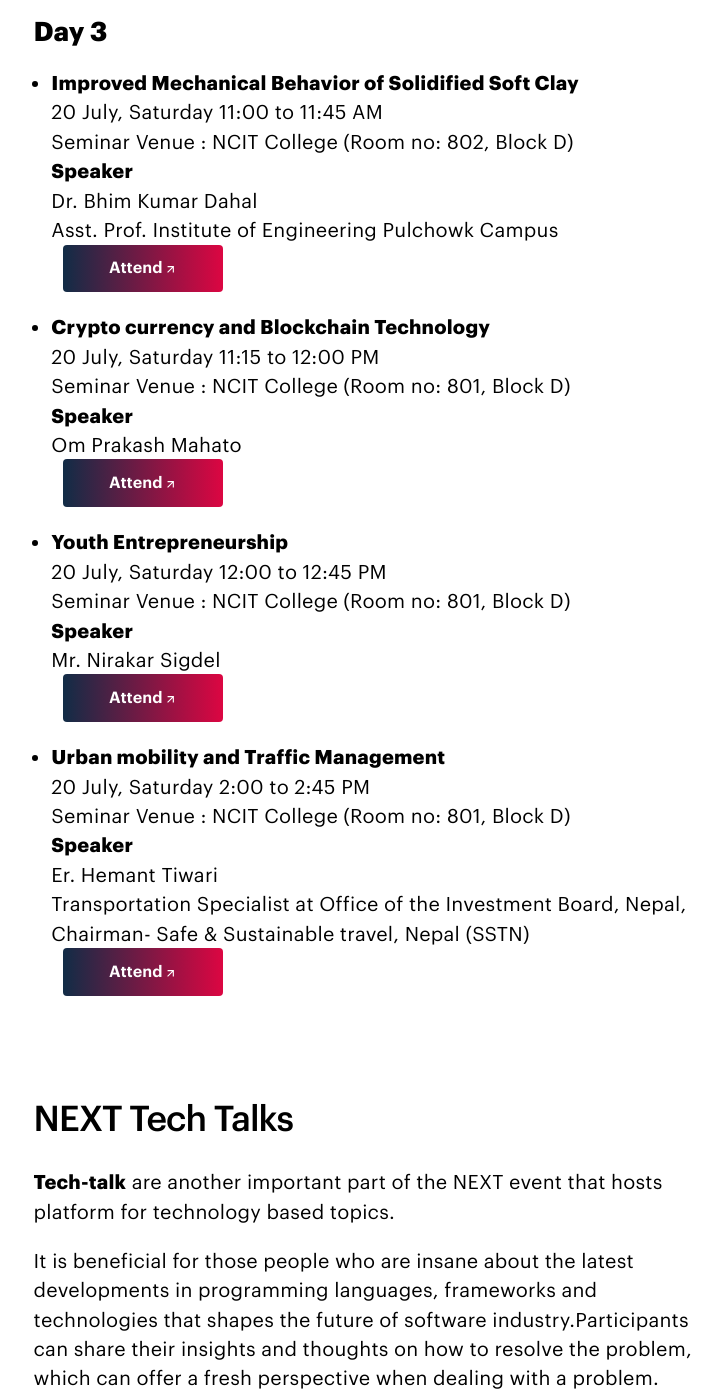
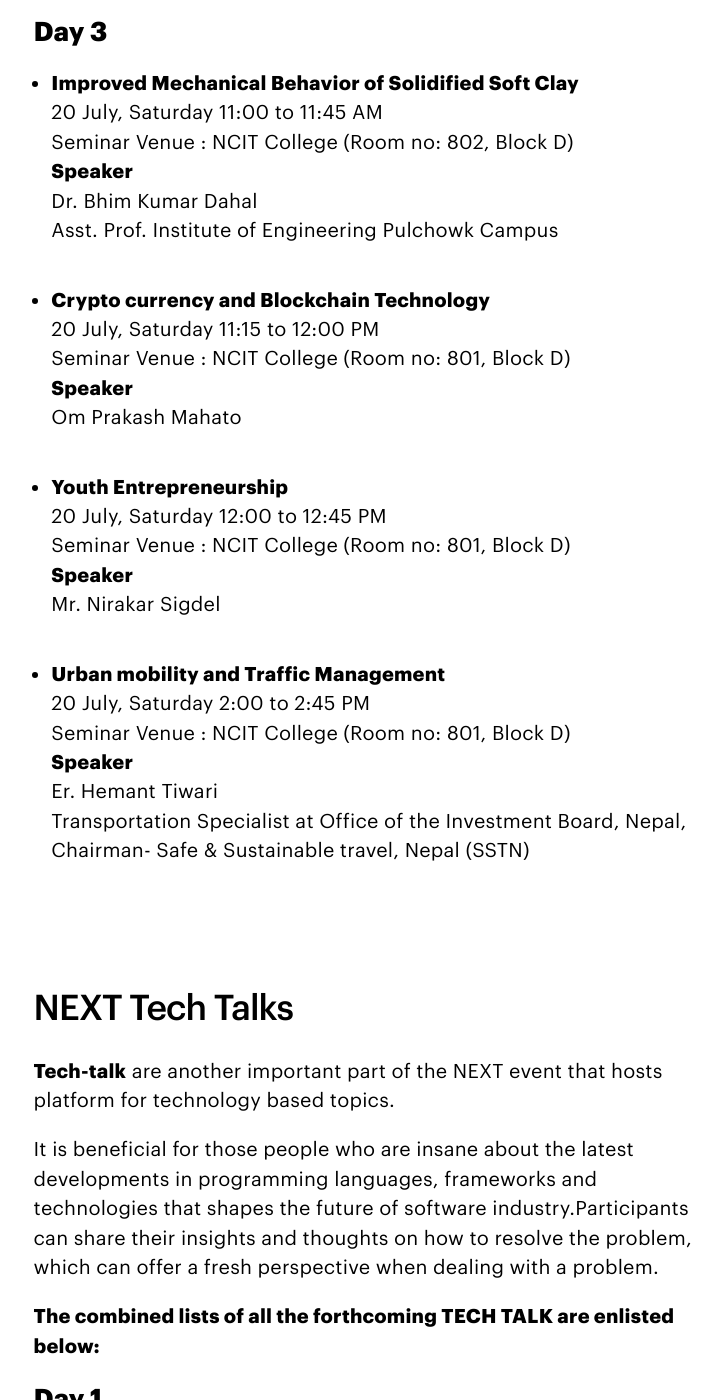
Before and after one commit to MegaMind98/dev, a Jekyll site: the page built from session.html, in a window 1280 px wide and 1400 px high, scrolled down 4320 px. Shown: the whole window, without its empty margins (268-989 px from the left). Built offline with Jekyll 4.4.1, drawn with Linux system fonts in a browser that asks for light colours.

Commit message:
Removes google-form link from remaining sessions

```diff
--- a/session.html
+++ b/session.html
@@ -214,7 +214,7 @@ permalink: /session/
             Dr. Bhim Kumar Dahal<br/>
             Asst. Prof. Institute of Engineering Pulchowk Campus<br/>
             </li>
-            <a href="https://docs.google.com/forms/d/e/1FAIpQLSeZBrKEGedAsLVDJqYGgbQWcbOO3axc7ELGaQbSahGHcl3Ulw/viewform?usp=sf_link" class="c-button c-button--margin c-button--gradient u-type-menu-text c-link--outbound" target="_blank">Attend</a>
+
             <br/>
             <br/>
 
@@ -226,7 +226,7 @@ permalink: /session/
             <strong>Speaker</strong><br/>
             Om Prakash Mahato<br/>
             </li>
-            <a href="https://docs.google.com/forms/d/e/1FAIpQLSdHM4zqeYoaoCoYHlXKzy9TZZNaChYVdeOAjtW2B2j3Xf9PWg/viewform?usp=sf_link" class="c-button c-button--margin c-button--gradient u-type-menu-text c-link--outbound" target="_blank">Attend</a>
+
             <br/>
             <br/>
 
@@ -240,7 +240,7 @@ permalink: /session/
             Mr. Nirakar Sigdel<br/>
 
             </li>
-            <a href="https://docs.google.com/forms/d/e/1FAIpQLSeVkb-NDt9V0qF--T0lgoqnC0VZgWdjLqrOkY7yL-P6b5mkqw/viewform?usp=sf_link" class="c-button c-button--margin c-button--gradient u-type-menu-text c-link--outbound" target="_blank">Attend</a>
+
             <br/>
             <br/>
 
@@ -252,7 +252,7 @@ permalink: /session/
             Er. Hemant Tiwari<br/>
             Transportation Specialist at Office of the Investment Board, Nepal, Chairman- Safe & Sustainable travel, Nepal (SSTN)<br/>
             </li>
-            <a href="https://docs.google.com/forms/d/e/1FAIpQLSeEeUKYrBp6LTAfcVcXHmovde_SxxwecTdgKBCDH3zlhnjDBQ/viewform?usp=sf_link" class="c-button c-button--margin c-button--gradient u-type-menu-text c-link--outbound" target="_blank">Attend</a>
+
             <br/>
             <br/>
 
@@ -357,7 +357,7 @@ permalink: /session/
             <strong>Speaker</strong><br/>
             Er. Surit Aryal<br/>
             </li>
-            <a href="https://docs.google.com/forms/d/e/1FAIpQLSc8hcEEy94LRK0vOZjQx9JlpFlqeOpSTB36yVbFUCjpHdP0HQ/viewform?usp=sf_link" class="c-button c-button--margin c-button--gradient u-type-menu-text c-link--outbound" target="_blank">Attend</a>
+
             <br/>
             <br/>
 
@@ -370,7 +370,7 @@ permalink: /session/
             Prakash Upreti<br/>
             Social Media Entrepreneur<br/>
             </li>
-            <a href="https://docs.google.com/forms/d/e/1FAIpQLSdqNqwLWtOIz3MvH6s3gf4irOX2QhPdGKI8PVoAQwOoBBFesA/viewform?usp=sf_link" class="c-button c-button--margin c-button--gradient u-type-menu-text c-link--outbound" target="_blank">Attend</a>
+
             <br/>
             <br/>
 
@@ -379,7 +379,7 @@ permalink: /session/
             <strong>Speaker</strong><br/>
             Ujjwal Koirala<br/>
             </li>
-            <a href="https://docs.google.com/forms/d/e/1FAIpQLSe_RvQBNuy6YbnRKDpmiMneJRQHe0rI-k8siOcLSlW2UIXkMg/viewform?usp=sf_link" class="c-button c-button--margin c-button--gradient u-type-menu-text c-link--outbound" target="_blank">Attend</a>
+
             <br/>
             <br/>
 
```
